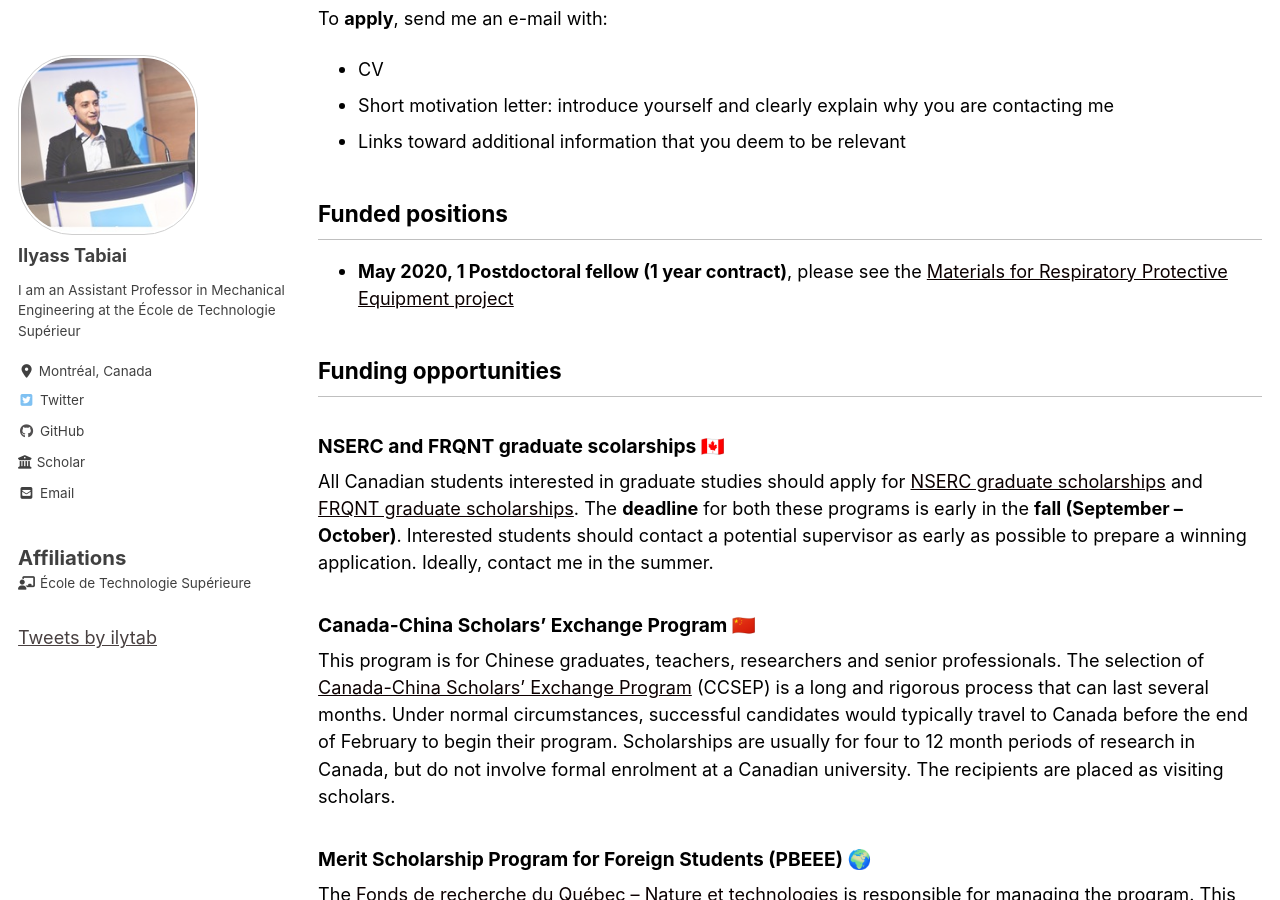
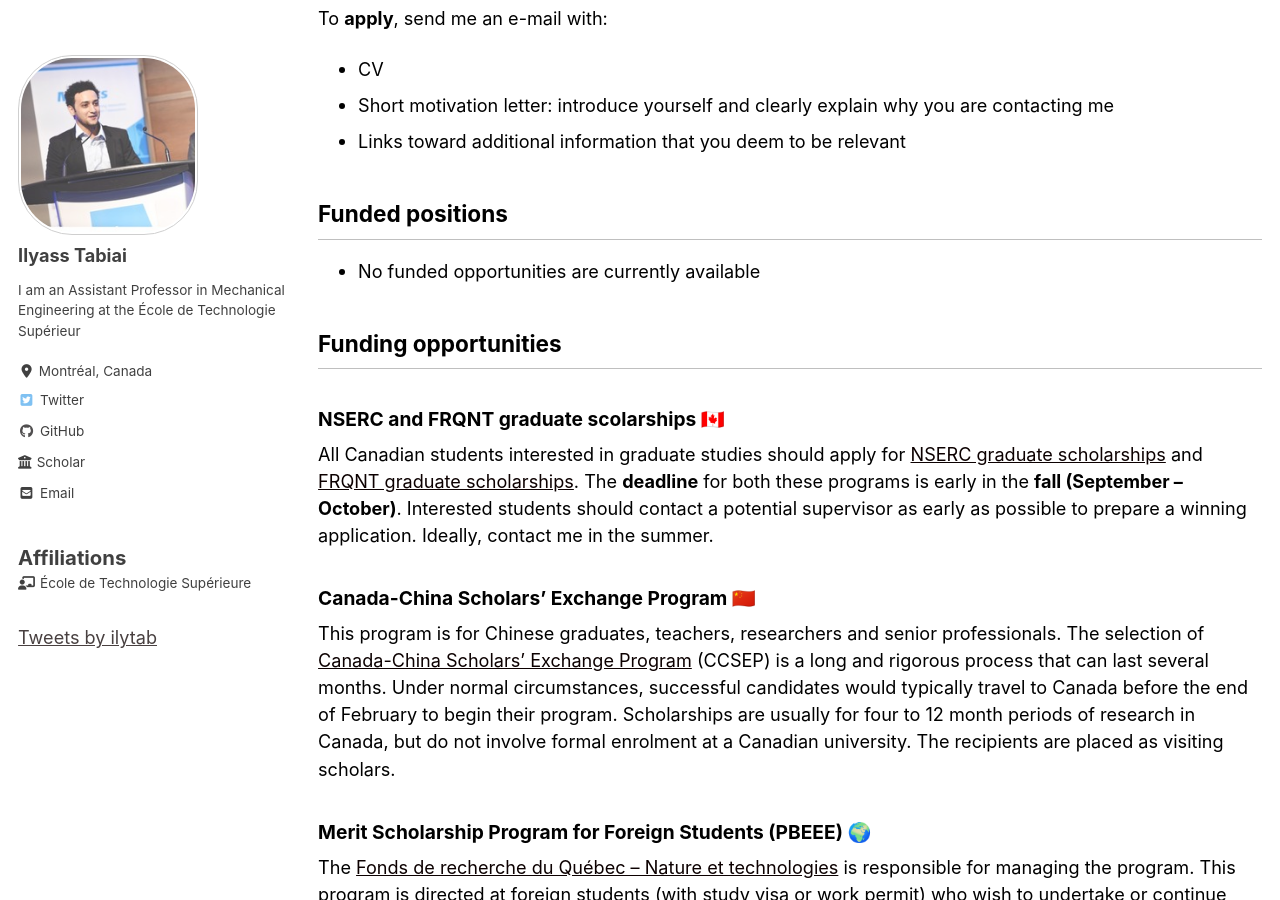
Before and after one commit to ilylabs/ilylabs.github.io, a Jekyll site: the page built from research_opportunities/index.md, in a window 1280 px wide and 900 px high, scrolled down 457 px. Built offline with Jekyll 4.4.1, drawn with Linux system fonts in a browser that asks for light colours; cached includes are drawn as plain includes; nearby versions of some CDN libraries; comment, search, counter and statistics services are not loaded.

Commit message:
COVID-cottonmasks Postdoc position was filled.

```diff
--- a/research_opportunities/index.md
+++ b/research_opportunities/index.md
@@ -21,8 +21,11 @@ To **apply**, send me an e-mail with:
 * Links toward additional information that you deem to be relevant
 
 ## Funded positions
+<!--
+* **May 2020, 1 Postdoctoral fellow (1 year contract)**, please see the [Materials for Respiratory Protective Equipment project](/projects/COVID-cottonmasks)
+-->
 
-* **May 2020, 1 Postdoctoral fellow (1 year contract)**, please see the [Materials for Respiratory Protective Equipment project](/projects/COVID-cottonmasks)
+* No funded opportunities are currently available
 
 ## Funding opportunities
 
```
Also changed, not shown: _projects/COVID-cottonmasks.md (+3 -1 lines).
